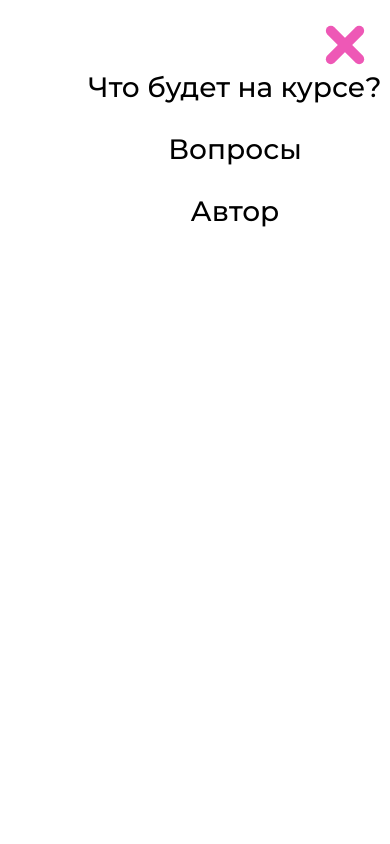
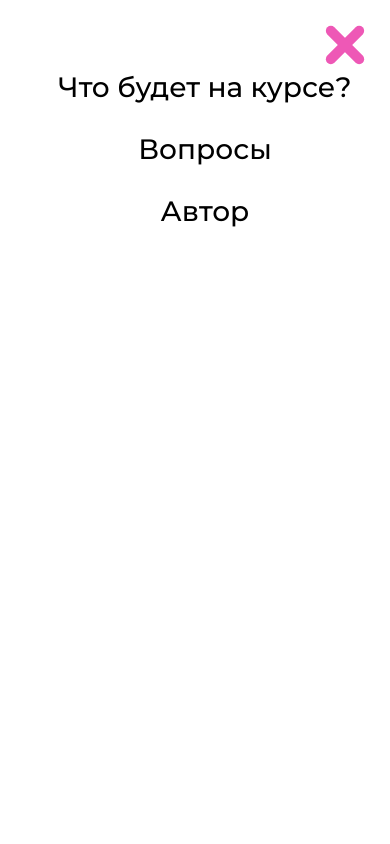
Before and after one commit to mihailoffplay/IPS-web-developer, a plain HTML site: page ex.8_mobile+validation/index.html in a window 390 px wide. Both pictures are taken after a click on the element 345 px from the left and 45 px from the top of the page. Shown: the top 844 px of the page. Drawn offline with nearby package versions, Linux system fonts and the light colour scheme; some packages are replaced by stand-ins of ours; a script that the page names is missing.

Commit message:
Исправление расположения .menu active

```diff
--- a/ex.8_mobile+validation/css/_responsive.css
+++ b/ex.8_mobile+validation/css/_responsive.css
@@ -408,12 +408,12 @@
         height: 100%;
         text-align: left;
         overflow: hidden;
-        position: absolute;
         background-color: #fff;
         /* opacity: 0.9; */
         z-index: 5;
         position: fixed;
         top: 0;
+        left: 0;
         padding-top: 55px;
     }
 
```
